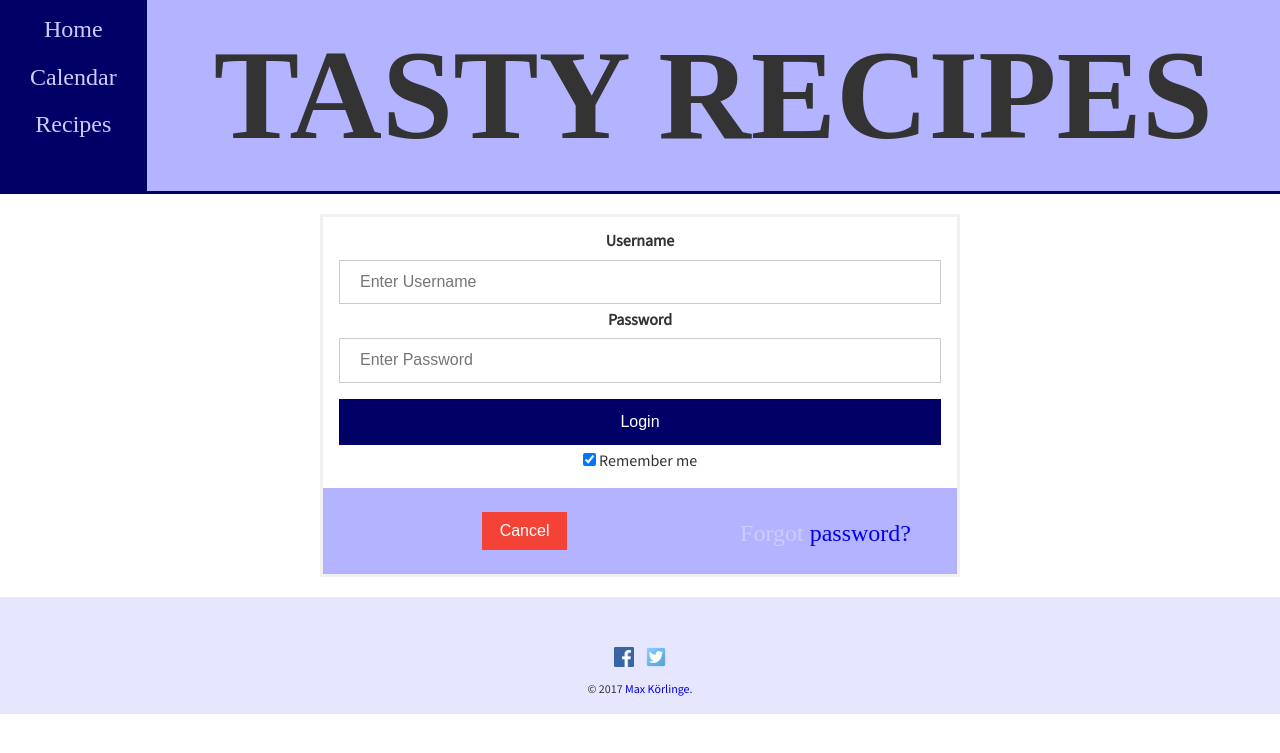
After one commit to fongie/TastyRecipes, a PHP site: page /login.php in a window 1280 px wide. The commit adds this page. Shown: the top 753 px of the page. Run offline with PHP 8.4, Linux system fonts and the light colour scheme; some web fonts are replaced.

Commit message:
login page html and css created

```diff
--- a/css/main.css
+++ b/css/main.css
@@ -135,6 +135,74 @@ footer {
 		display: inline-block;
 		margin-bottom: 20px;
 		cursor: pointer;
+	}
+
+/* Login page (from W3C schools "how to create a login form") */
+
+    .login-page {
+        margin: auto;
+        padding-top: 20px;
+        padding-bottom: 20px;
+    }
+
+	 /* Bordered form */
+	form {
+		border: 3px solid #f1f1f1;
+	}
+
+	/* Full-width inputs */
+	input[type=text], input[type=password] {
+		width: 100%;
+		padding: 12px 20px;
+		margin: 8px 0;
+		display: inline-block;
+		border: 1px solid #ccc;
+		box-sizing: border-box;
+	}
+
+	/* Set a style for all buttons */
+	button {
+		background-color: #000066;
+		color: white;
+		padding: 14px 20px;
+		margin: 8px 0;
+		border: none;
+		cursor: pointer;
+		width: 100%;
+	}
+
+	/* Add a hover effect for buttons */
+	.w3cbutton:hover {
+		opacity: 0.8;
+	}
+
+	/* Extra style for the cancel button (red) */
+	.cancelbtn {
+		width: auto;
+		padding: 10px 18px;
+		background-color: #f44336;
+	}
+
+	/* Add padding to containers */
+	.container {
+		padding: 16px;
+	}
+
+	/* The "Forgot password" text */
+	span.psw {
+		float: right;
+		padding-top: 16px;
+	}
+
+	/* Change styles for span and cancel button on extra small screens */
+	@media screen and (max-width: 300px) {
+		span.psw {
+			display: block;
+			float: none;
+		}
+		.cancelbtn {
+			width: 100%;
+		}
 	}
 
 /* Calendar page */
--- a/css/responsive.css
+++ b/css/responsive.css
@@ -89,6 +89,9 @@
         margin-top: 20px;
     }
 
+    .login-page {
+        width: 50%;
+    }
 }
 @media screen and (min-width: 1178px) { /*Big screens*/
     header h1 {
--- /dev/null
+++ b/login.php
@@ -0,0 +1,41 @@
+<!DOCTYPE html>
+<html>
+    <head>
+        <meta charset="UTF-8">
+        <title>Tasty Recipes</title>
+        <link rel="stylesheet" href="css/normalize.css"> <!-- used as reset -->
+        <link rel="stylesheet" href="css/main.css">
+        <link rel="stylesheet" href="css/responsive.css">
+        <meta name="viewport" content="width=device-width, initial-scale=1.0">
+    </head>
+    <body>
+        <header>
+            <?php include 'parts/header.php' ?>
+        </header>
+
+<div class="login-page">
+ <form action="/action_page.php">
+
+  <div class="container">
+    <label><b>Username</b></label>
+    <input type="text" placeholder="Enter Username" name="uname" required>
+
+    <label><b>Password</b></label>
+    <input type="password" placeholder="Enter Password" name="psw" required>
+
+    <button class "w3cbutton" type="submit">Login</button>
+    <input type="checkbox" checked="checked"> Remember me
+  </div>
+
+  <div class="container" style="background-color:#b3b3ff">
+    <button type="button" class="w3cbutton cancelbtn">Cancel</button>
+    <span class="psw">Forgot <a href="#">password?</a></span>
+  </div>
+</form>
+
+</div>
+        <footer>
+            <?php include 'parts/footer.php' ?>
+        </footer>
+    </body>
+</html>
```
Lines whose indentation alone changed are shown as unchanged.
